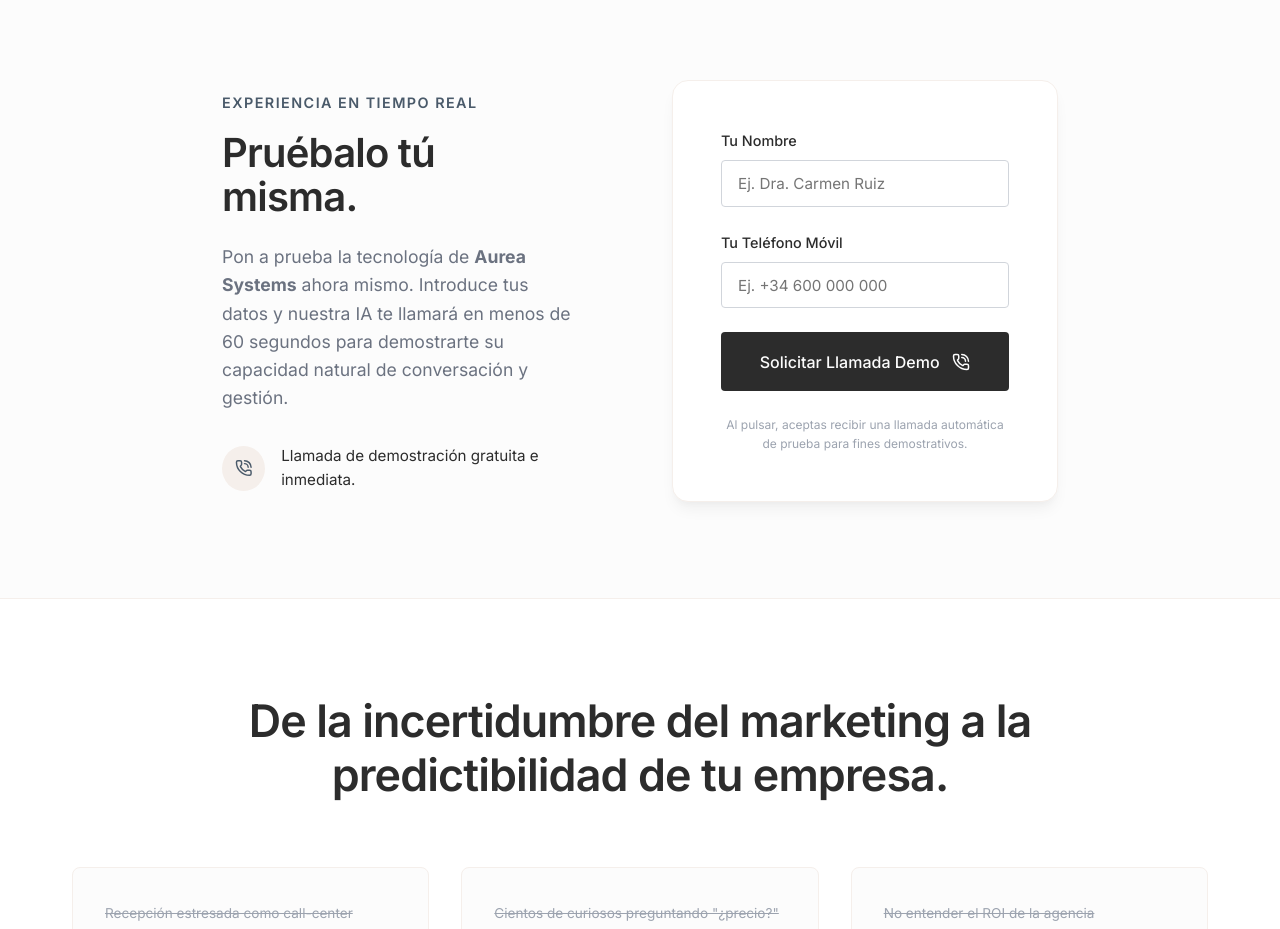
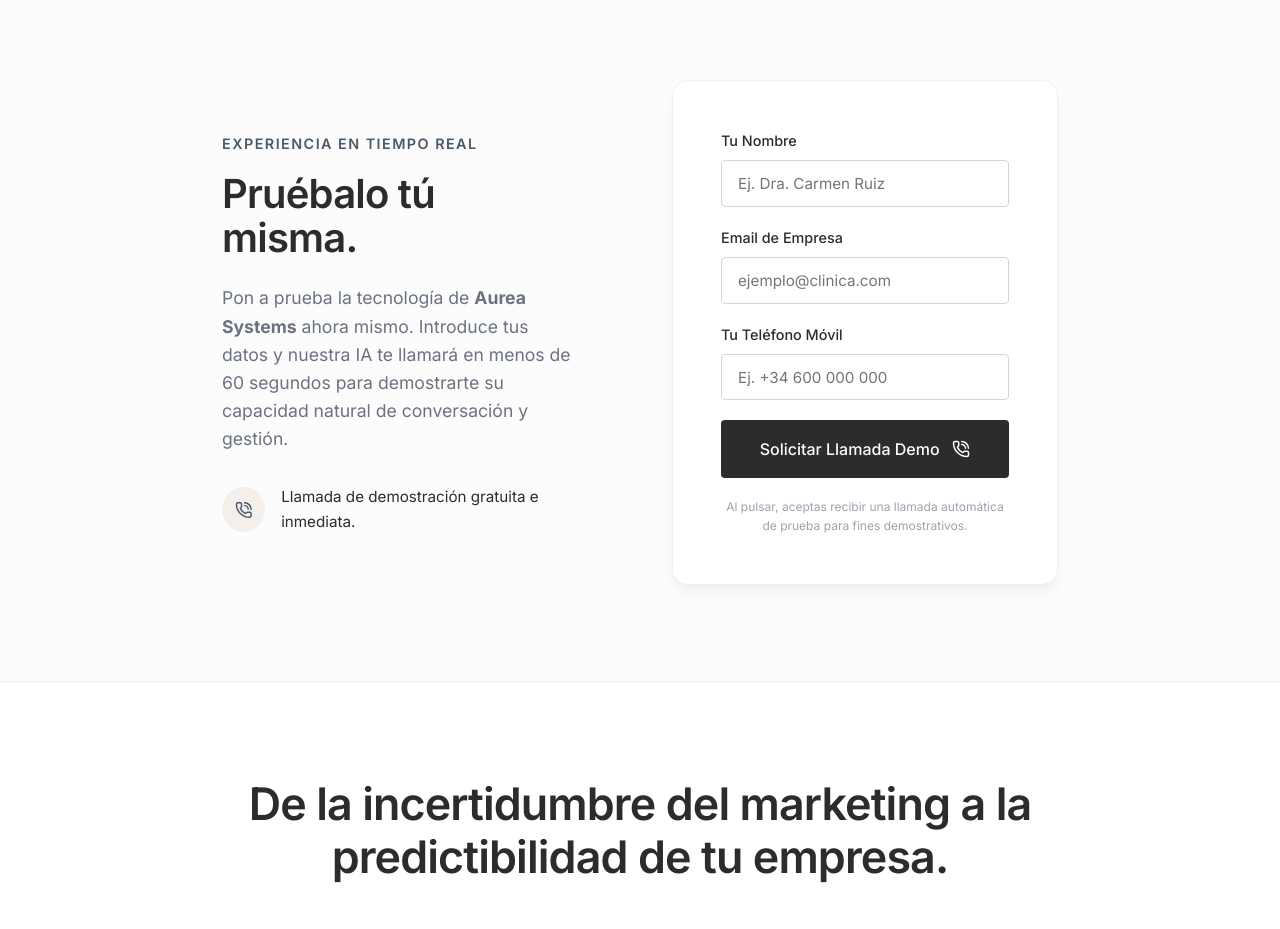
Before and after one commit to Jotaa-AI/aureasystem-landingpage-antigravity, a React (Vite) app: page / in a window 1280 px wide. Shown: the part 3320-4249 px from the top of the page. Built offline with nearby package versions, Linux system fonts and the light colour scheme.

Commit message:
Add company email field to demo call form

```diff
--- a/src/components/DemoSection.jsx
+++ b/src/components/DemoSection.jsx
@@ -3,7 +3,7 @@
 import { PhoneCall, CheckCircle2, AlertCircle, Loader2 } from 'lucide-react';
 
 const DemoSection = () => {
-  const [formData, setFormData] = useState({ nombre: '', telefono: '' });
+  const [formData, setFormData] = useState({ nombre: '', email: '', telefono: '' });
   const [status, setStatus] = useState('idle'); // idle | loading | success | error
 
   const handleChange = (e) => {
@@ -90,7 +90,7 @@
                   </button>
                 </div>
               ) : (
-                <form onSubmit={handleSubmit} style={{ display: 'flex', flexDirection: 'column', gap: '1.5rem' }}>
+                <form onSubmit={handleSubmit} style={{ display: 'flex', flexDirection: 'column', gap: '1.2rem' }}>
                   <div className="form-group" style={{ margin: 0 }}>
                     <label htmlFor="demo-nombre">Tu Nombre</label>
                     <input
@@ -100,6 +100,19 @@
                       required
                       placeholder="Ej. Dra. Carmen Ruiz"
                       value={formData.nombre}
+                      onChange={handleChange}
+                      style={{ width: '100%' }}
+                    />
+                  </div>
+                  <div className="form-group" style={{ margin: 0 }}>
+                    <label htmlFor="demo-email">Email de Empresa</label>
+                    <input
+                      type="email"
+                      id="demo-email"
+                      name="email"
+                      required
+                      placeholder="ejemplo@clinica.com"
+                      value={formData.email}
                       onChange={handleChange}
                       style={{ width: '100%' }}
                     />
```
